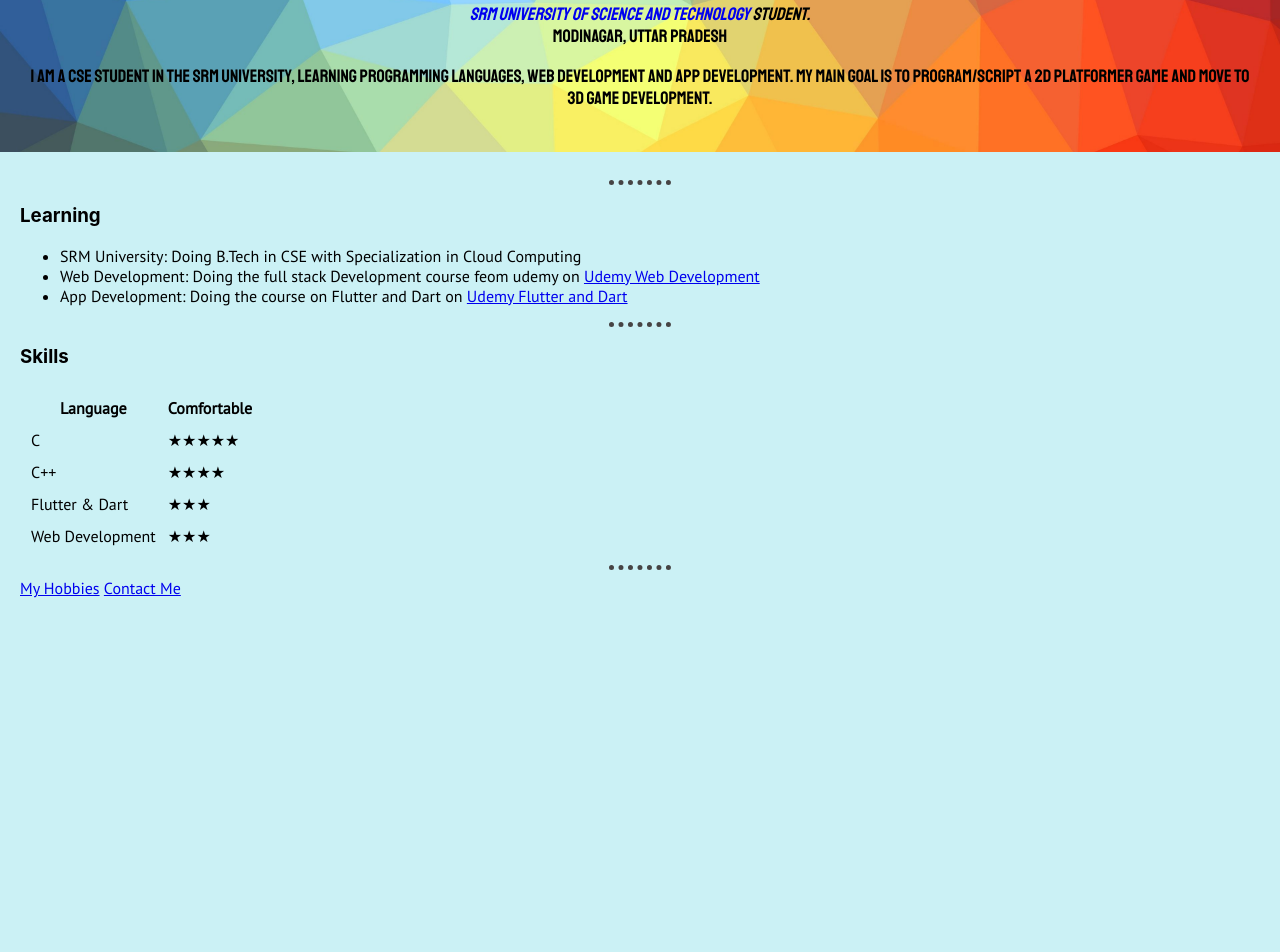
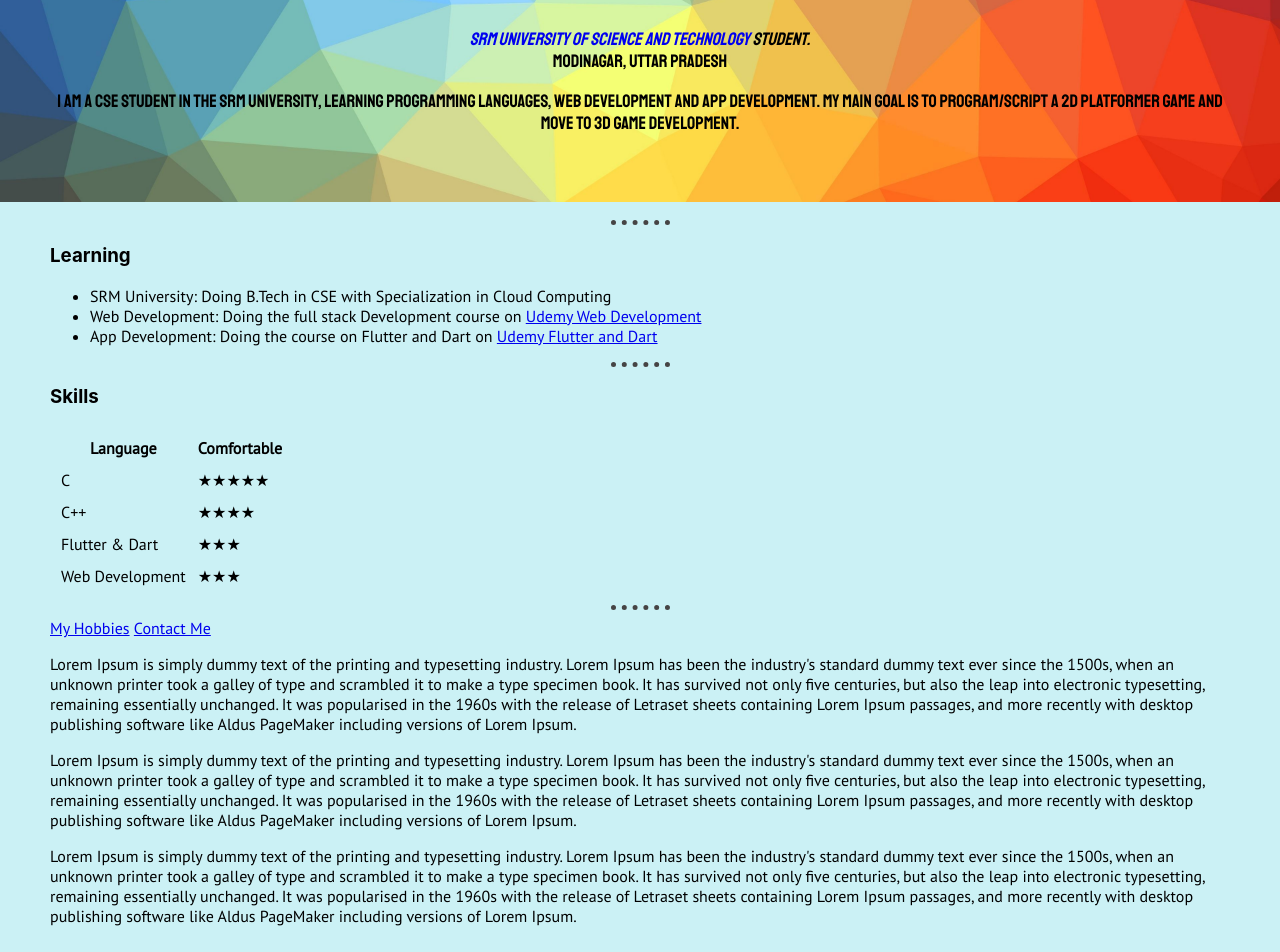
Before and after one commit to Shashank-Sahu/CV, a plain HTML site: page index.html in a window 1280 px wide. Shown: the part 296-1248 px from the top of the page. Before the commit the page ends 914 px from the top, so only its background shows below. Drawn offline with Linux system fonts and the light colour scheme.

Commit message:
Padding & Background Fixed

```diff
--- a/css/style.css
+++ b/css/style.css
@@ -30,9 +30,9 @@
 /************************Class Tags************************/
 
 .intro {
-    padding: 25px;
+    padding:50px;
     background-image: url(../images/intro-back.jpg);
-    background-attachment: fixed;
+    background-attachment: local;
     background-repeat: no-repeat;
     background-size: cover;
     text-align: center;
@@ -44,6 +44,6 @@
     text-decoration: solid;
 }
 
-.about {
-    padding: 20px;
+.content {
+    padding: 10px 50px;
 }
--- a/index.html
+++ b/index.html
@@ -25,7 +25,7 @@
       2D platformer game and move to 3D Game Development.
     </p>
   </div>
-  <div class="about">
+  <div class="content">
     <hr>
     <h3>Learning</h3>
     <ul>
@@ -34,7 +34,7 @@
         Computing
       </li>
       <li>
-        Web Development: Doing the full stack Development course feom udemy on
+        Web Development: Doing the full stack Development course on
         <a href="https://www.udemy.com/course/the-complete-web-development-bootcamp/">Udemy Web Development</a>
       </li>
       <li>
@@ -73,7 +73,29 @@
     <hr>
     <a href="./hobbies.html">My Hobbies</a>
     <a href="./contact.html">Contact Me</a>
+    <p>Lorem Ipsum is simply dummy text of the printing and typesetting industry. Lorem Ipsum has been the industry's
+      standard dummy text ever since the 1500s, when an unknown printer took a galley of type and scrambled it to make a
+      type specimen book. It has survived not only five centuries, but also the leap into electronic typesetting,
+      remaining essentially unchanged. It was popularised in the 1960s with the release of Letraset sheets containing
+      Lorem Ipsum passages, and more recently with desktop publishing software like Aldus PageMaker including versions
+      of
+      Lorem Ipsum.</p>
+    <p>Lorem Ipsum is simply dummy text of the printing and typesetting industry. Lorem Ipsum has been the industry's
+      standard dummy text ever since the 1500s, when an unknown printer took a galley of type and scrambled it to make a
+      type specimen book. It has survived not only five centuries, but also the leap into electronic typesetting,
+      remaining essentially unchanged. It was popularised in the 1960s with the release of Letraset sheets containing
+      Lorem Ipsum passages, and more recently with desktop publishing software like Aldus PageMaker including versions
+      of
+      Lorem Ipsum.</p>
+    <p>Lorem Ipsum is simply dummy text of the printing and typesetting industry. Lorem Ipsum has been the industry's
+      standard dummy text ever since the 1500s, when an unknown printer took a galley of type and scrambled it to make a
+      type specimen book. It has survived not only five centuries, but also the leap into electronic typesetting,
+      remaining essentially unchanged. It was popularised in the 1960s with the release of Letraset sheets containing
+      Lorem Ipsum passages, and more recently with desktop publishing software like Aldus PageMaker including versions
+      of
+      Lorem Ipsum.</p>
   </div>
+
 </body>
 
 </html>
```
Also changed, not shown: contact.html (+2 -0 lines), hobbies.html (+2 -0 lines).
